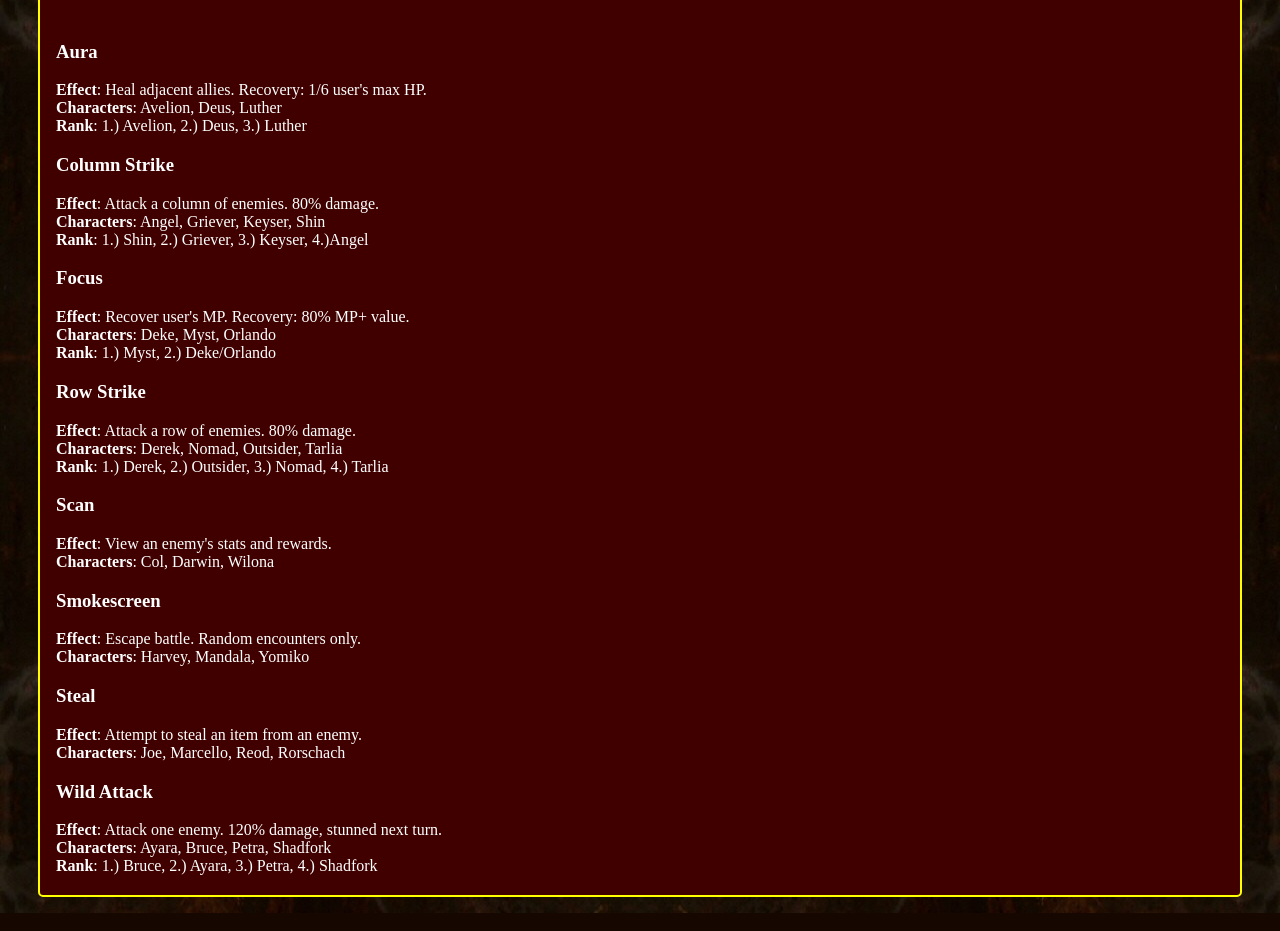
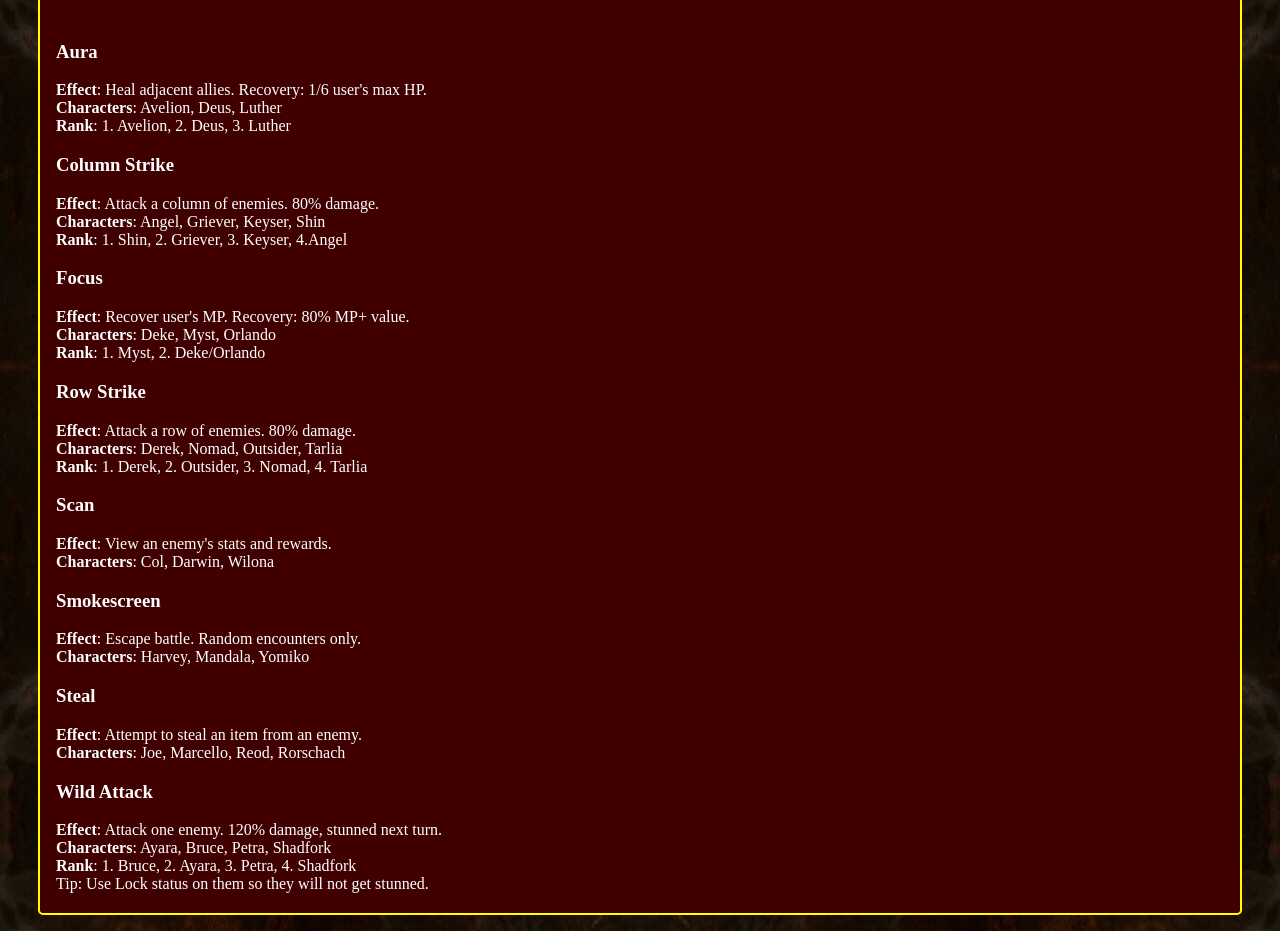
Before and after one commit to ak505188/The-Hand-of-Fate-Remake, a SvelteKit app: page /guides/skills in a window 1280 px wide. Shown: the part 199-1130 px from the top of the page. Built offline with nearby package versions, Linux system fonts and the light colour scheme.

Commit message:
Improve structure of skills page. Add tip

```diff
--- a/src/routes/guides/skills/+page.svelte
+++ b/src/routes/guides/skills/+page.svelte
@@ -10,49 +10,66 @@
   <ul>
     <li>
       <h3>Aura</h3>
-      <div><b>Effect</b>: Heal adjacent allies. Recovery: 1/6 user's max HP.</div>
-      <div><b>Characters</b>: Avelion, Deus, Luther</div>
-      <div><b>Rank</b>: 1.) Avelion, 2.) Deus, 3.) Luther</div>
+      <ul>
+        <li><b>Effect</b>: Heal adjacent allies. Recovery: 1/6 user's max HP.</li>
+        <li><b>Characters</b>: Avelion, Deus, Luther</li>
+        <li><b>Rank</b>: 1. Avelion, 2. Deus, 3. Luther</li>
+      </ul>
     </li>
     <li>
       <h3>Column Strike</h3>
-      <div><b>Effect</b>: Attack a column of enemies. 80% damage.</div>
-      <div><b>Characters</b>: Angel, Griever, Keyser, Shin</div>
-      <div><b>Rank</b>: 1.) Shin, 2.) Griever, 3.) Keyser, 4.)Angel</div>
+      <ul>
+        <li><b>Effect</b>: Attack a column of enemies. 80% damage.</li>
+        <li><b>Characters</b>: Angel, Griever, Keyser, Shin</li>
+        <li><b>Rank</b>: 1. Shin, 2. Griever, 3. Keyser, 4.Angel</li>
+      </ul>
     </li>
     <li>
       <h3>Focus</h3>
-      <div><b>Effect</b>: Recover user's MP. Recovery: 80% MP+ value.</div>
-      <div><b>Characters</b>: Deke, Myst, Orlando</div>
-      <div><b>Rank</b>: 1.) Myst, 2.) Deke/Orlando</div>
+      <ul>
+        <li><b>Effect</b>: Recover user's MP. Recovery: 80% MP+ value.</li>
+        <li><b>Characters</b>: Deke, Myst, Orlando</li>
+        <li><b>Rank</b>: 1. Myst, 2. Deke/Orlando</li>
+      </ul>
     </li>
     <li>
       <h3>Row Strike</h3>
-      <div><b>Effect</b>: Attack a row of enemies. 80% damage.</div>
-      <div><b>Characters</b>: Derek, Nomad, Outsider, Tarlia</div>
-      <div><b>Rank</b>: 1.) Derek, 2.) Outsider, 3.) Nomad, 4.) Tarlia</div>
+      <ul>
+        <li><b>Effect</b>: Attack a row of enemies. 80% damage.</li>
+        <li><b>Characters</b>: Derek, Nomad, Outsider, Tarlia</li>
+        <li><b>Rank</b>: 1. Derek, 2. Outsider, 3. Nomad, 4. Tarlia</li>
+      </ul>
     </li>
 
     <li>
       <h3>Scan</h3>
-      <div><b>Effect</b>: View an enemy's stats and rewards.</div>
-      <div><b>Characters</b>: Col, Darwin, Wilona</div>
+      <ul>
+        <li><b>Effect</b>: View an enemy's stats and rewards.</li>
+        <li><b>Characters</b>: Col, Darwin, Wilona</li>
+      </ul>
     </li>
     <li>
       <h3>Smokescreen</h3>
-      <div><b>Effect</b>: Escape battle. Random encounters only.</div>
-      <div><b>Characters</b>: Harvey, Mandala, Yomiko</div>
+      <ul>
+        <li><b>Effect</b>: Escape battle. Random encounters only.</li>
+        <li><b>Characters</b>: Harvey, Mandala, Yomiko</li>
+      </ul>
     </li>
     <li>
       <h3>Steal</h3>
-      <div><b>Effect</b>: Attempt to steal an item from an enemy.</div>
-      <div><b>Characters</b>: Joe, Marcello, Reod, Rorschach</div>
+      <ul>
+        <li><b>Effect</b>: Attempt to steal an item from an enemy.</li>
+        <li><b>Characters</b>: Joe, Marcello, Reod, Rorschach</li>
+      </ul>
     </li>
     <li>
       <h3>Wild Attack</h3>
-      <div><b>Effect</b>: Attack one enemy. 120% damage, stunned next turn.</div>
-      <div><b>Characters</b>: Ayara, Bruce, Petra, Shadfork</div>
-      <div><b>Rank</b>: 1.) Bruce, 2.) Ayara, 3.) Petra, 4.) Shadfork</div>
+      <ul>
+        <li><b>Effect</b>: Attack one enemy. 120% damage, stunned next turn.</li>
+        <li><b>Characters</b>: Ayara, Bruce, Petra, Shadfork</li>
+        <li><b>Rank</b>: 1. Bruce, 2. Ayara, 3. Petra, 4. Shadfork</li>
+        <li>Tip: Use Lock status on them so they will not get stunned.</li>
+      </ul>
     </li>
   </ul>
 </Container>
@@ -61,4 +78,8 @@
   ul {
     list-style-type: none;
   }
+
+  ul ul {
+    padding: 0;
+  }
 </style>
```
Also changed, not shown: 1 other file (tests, documents, lock files or other folders).
